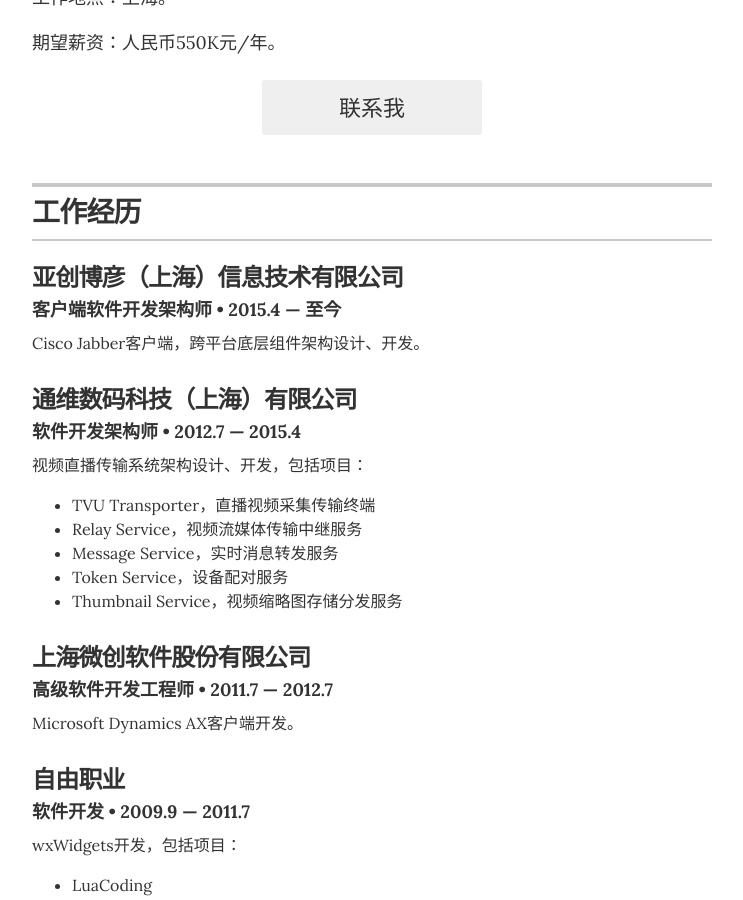
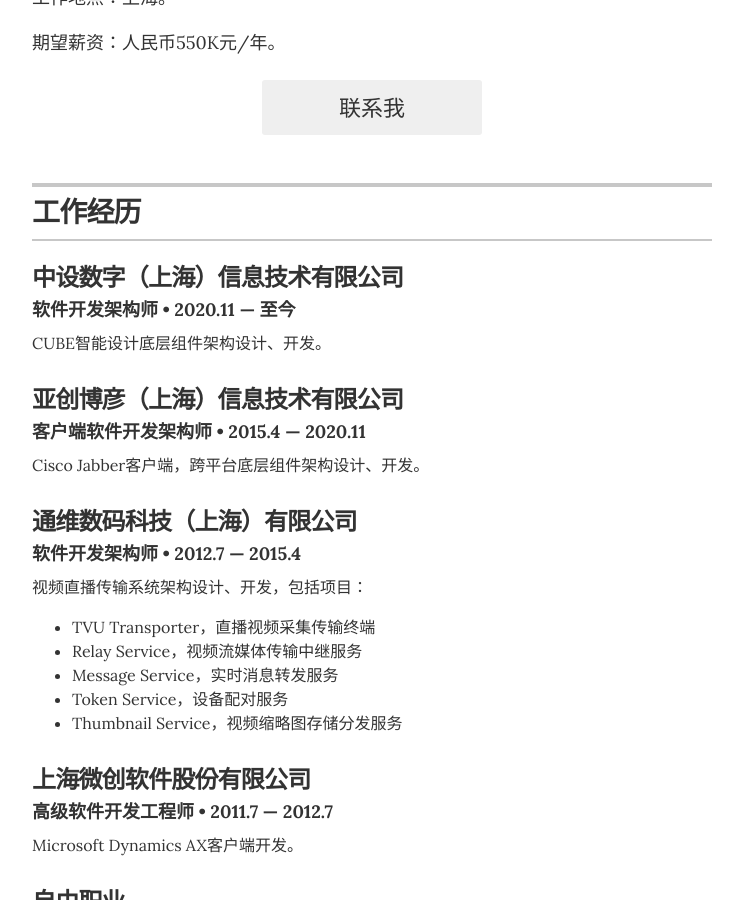
Before and after one commit to missdeer/fanresume, a Jekyll site: the page built from index.html, in a window 1280 px wide and 900 px high, scrolled down 435 px. Shown: the whole window, without its empty margins (268-1011 px from the left). Built offline with Jekyll 4.4.1, drawn with Linux system fonts in a browser that asks for light colours.

Commit message:
Update resume.html

```diff
--- a/_layouts/resume.html
+++ b/_layouts/resume.html
@@ -52,8 +52,14 @@
 
         <!-- Duplicate these resume-item elements and edit accordingly for each job you want to add here -->
         <div class="resume-item" itemscope itemprop="worksFor" itemtype="http://schema.org/Organization">
+          <h3 class="resume-item-title" itemprop="name">中设数字（上海）信息技术有限公司</h3>
+          <h4 class="resume-item-details" itemprop="description">软件开发架构师 &bull; 2020.11 &mdash; 至今</h4>
+          <p class="resume-item-copy">CUBE智能设计底层组件架构设计、开发。</p>
+        </div><!-- end of resume-item -->
+
+        <div class="resume-item" itemscope itemprop="worksFor" itemtype="http://schema.org/Organization">
           <h3 class="resume-item-title" itemprop="name">亚创博彦（上海）信息技术有限公司</h3>
-          <h4 class="resume-item-details" itemprop="description">客户端软件开发架构师 &bull; 2015.4 &mdash; 至今</h4>
+          <h4 class="resume-item-details" itemprop="description">客户端软件开发架构师 &bull; 2015.4 &mdash; 2020.11</h4>
           <p class="resume-item-copy">Cisco Jabber客户端，跨平台底层组件架构设计、开发。</p>
         </div><!-- end of resume-item -->
 
```
